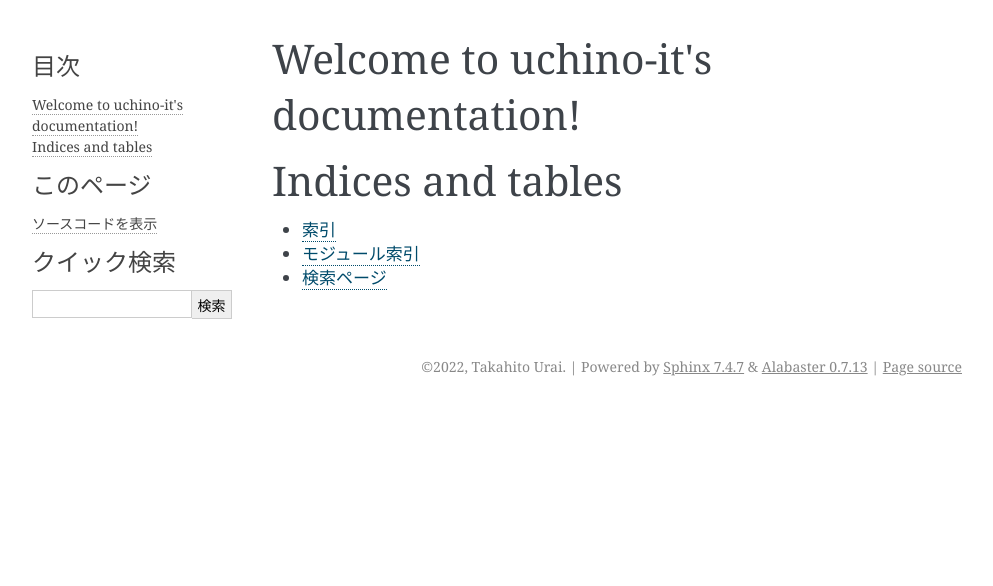
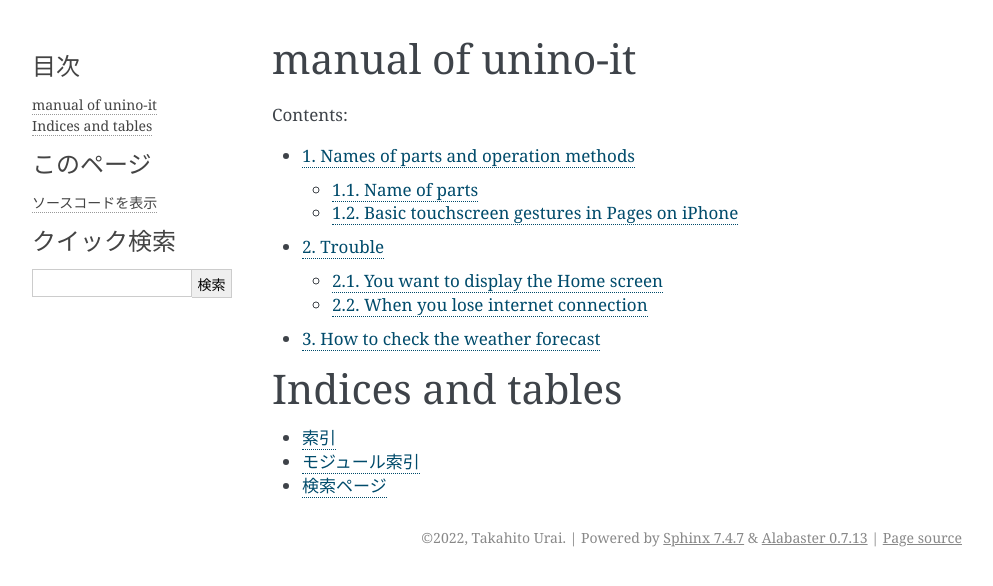
Before and after one commit to uraitakahito/uchino-it, a Sphinx documentation site: the page built from source/index.rst, in a window 1280 px wide. Shown: the top 586 px of the page, without its empty margins (148-1141 px from the left). Built offline with Sphinx 7.4.7, drawn with Linux system fonts in a browser that asks for light colours.

Commit message:
マニュアル追加

```diff
--- a/source/index.rst
+++ b/source/index.rst
@@ -3,13 +3,17 @@
    You can adapt this file completely to your liking, but it should at least
    contain the root `toctree` directive.
 
-Welcome to uchino-it's documentation!
+manual of unino-it
 =====================================
 
 .. toctree::
+   :numbered:
    :maxdepth: 2
    :caption: Contents:
 
+   names/index
+   trouble/index
+   weather/index
 
 
 Indices and tables
--- /dev/null
+++ b/source/names/index.rst
@@ -0,0 +1,18 @@
+Names of parts and operation methods
+==========================================
+
+*****************
+Name of parts
+*****************
+
+Home button
+-------------------------
+The circular button is be below the screen on the front.
+It is called a :guilabel:`Home button`.
+No matter what you're doing, you can press the :guilabel:`Home button`` at any time to display the Home screen.
+
+**********************************************
+Basic touchscreen gestures in Pages on iPhone
+**********************************************
+
+`Click here <https://support.apple.com/guide/pages-iphone/basic-touchscreen-gestures-tan72489b52/ios>`
--- /dev/null
+++ b/source/trouble/index.rst
@@ -0,0 +1,10 @@
+Trouble
+============
+
+************************************
+You want to display the Home screen
+************************************
+
+************************************
+When you lose internet connection
+************************************
--- /dev/null
+++ b/source/weather/index.rst
@@ -0,0 +1,2 @@
+How to check the weather forecast
+==================================
```
